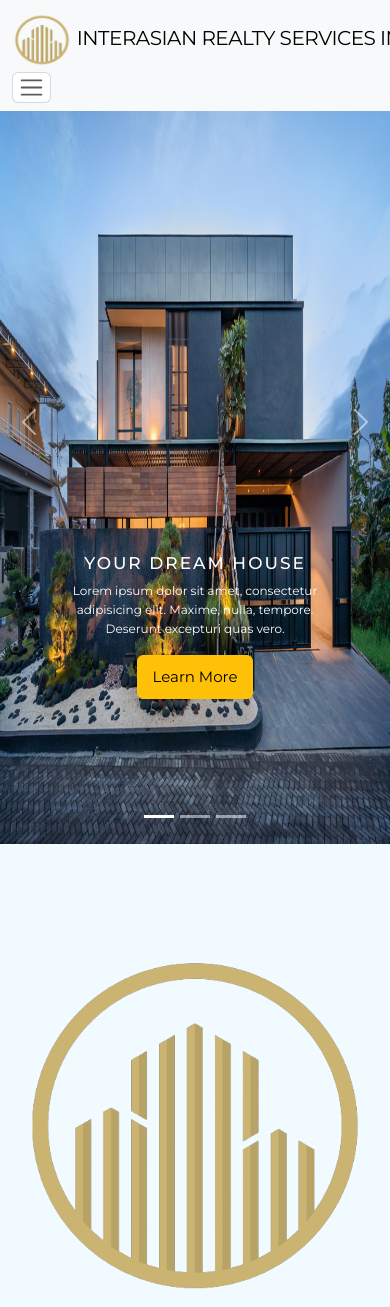
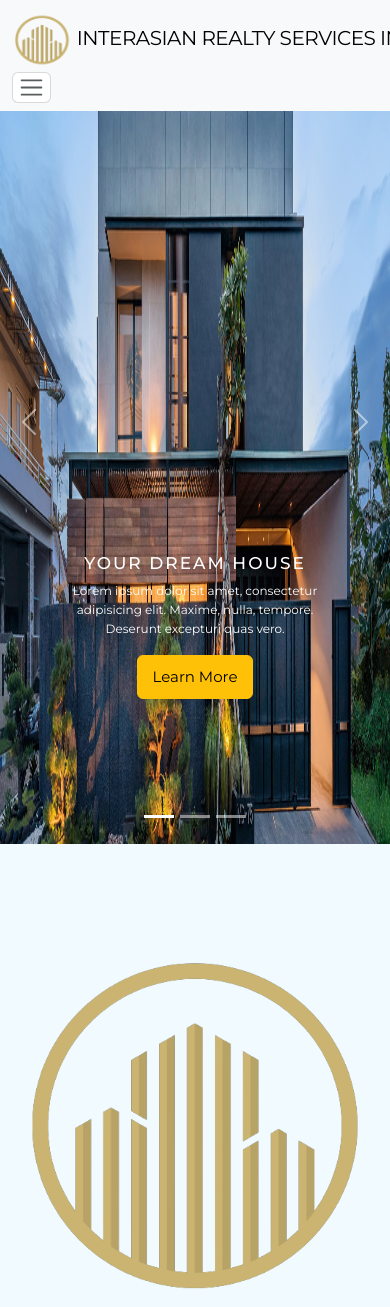
Before and after one commit to Sceyo/App-Dev-Group-1, a PHP site: page / in a window 390 px wide. Shown: the top 1307 px of the page. Run offline with PHP 8.4, Linux system fonts and the light colour scheme; data comes from the database, SQL or seed files in the repository; some libraries are stand-ins or nearby versions.

Commit message:
adjusted carousel responsiveness

```diff
--- a/index.php
+++ b/index.php
@@ -68,7 +68,7 @@ include("insert_listing.php");
         </div>
         <div class="carousel-inner">
             <div class="carousel-item active">
-                <img src=".\assets\carouselIMG1.jpg" class="d-block w-100" alt="...">
+                <img src=".\assets\carouselIMG1.jpg" class="d-block w-100" alt="..." style="transform: scale(1,1.7);">
                 <div class="carousel-caption">
                     <h5>Your Dream House</h5>
                     <p>Lorem ipsum dolor sit amet, consectetur adipisicing elit. Maxime, nulla, tempore. Deserunt
```
